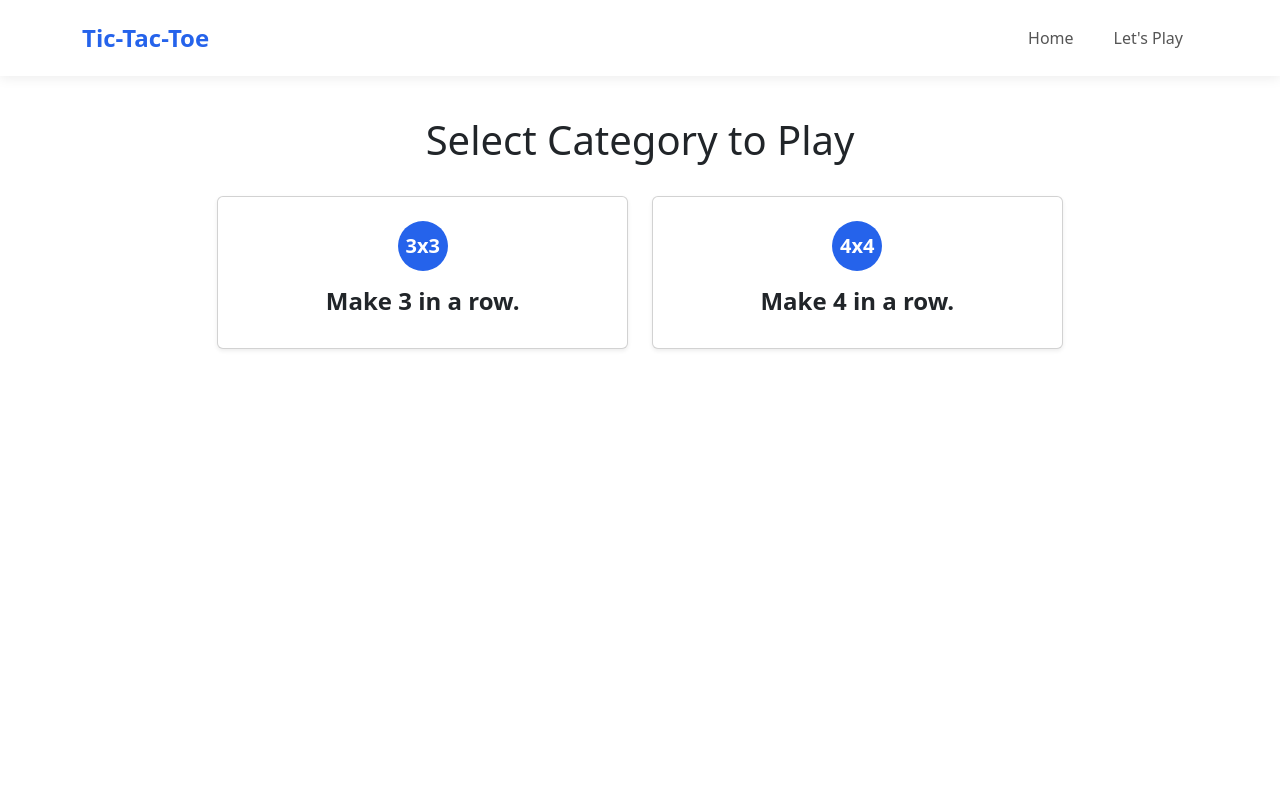
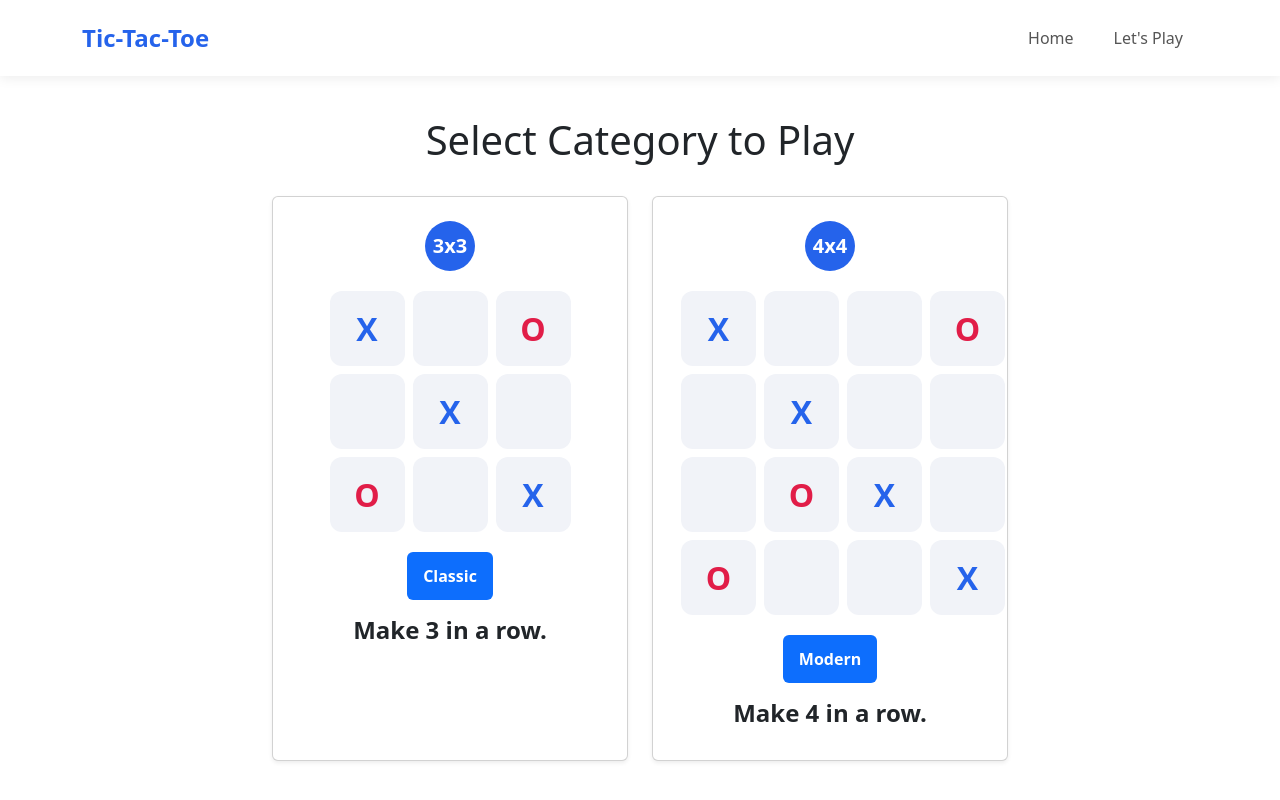
Before and after one commit to MuhammadHuzaifa21/Tic-Tac-Toe, a React app: page /select-game in a window 1280 px wide. Built offline with nearby package versions, Linux system fonts and the light colour scheme; the HTML template or start-up script is replaced by a standard one.

Commit message:
4x4 working in progress

```diff
--- a/src/App.jsx
+++ b/src/App.jsx
@@ -15,7 +15,7 @@ function App() {
 
         <Routes>
           <Route path='/' element={<Home />} />
-          <Route path='/game/3' element={<Game />} />
+          <Route path='/game/:size' element={<Game />} />
           <Route path='/select-game' element={<GameSelection />} />
         </Routes>
       </BrowserRouter>
--- a/src/Components/Board.jsx
+++ b/src/Components/Board.jsx
@@ -12,7 +12,7 @@ function Square({ value, onSquareClick }) {
     )
 }
 
-export default function Board({ xIsNext, squares, onPlay, onReset }) {
+export default function Board({ xIsNext, squares, onPlay, onReset, size }) {
 
     function handleClick(i) {
         if(squares[i] || calculateWinner(squares)) {
@@ -40,6 +40,11 @@ export default function Board({ xIsNext, squares, onPlay, onReset }) {
     } else {
         status = "Next Player: " + (xIsNext ? "X" : "O");
     }
+
+    const numbers = [10, 20, 30];
+    numbers.map((number) => {
+        console.log(number)
+    })
 
   return (
     <>
--- a/src/Pages/Game.jsx
+++ b/src/Pages/Game.jsx
@@ -1,9 +1,12 @@
 import { useState } from "react"
 import Board from "../Components/Board"
+import { useParams } from "react-router-dom"
 
 function Game() {
+    const type = useParams();
+    const size = Number(type.size);
 
-    const [history, setHistory] = useState([Array(9).fill(null)])
+    const [history, setHistory] = useState([Array(size * size).fill(null)])
     const [currentMove, setCurrentMove] = useState(0)
 
     const xIsNext = currentMove % 2 === 0
@@ -25,7 +28,7 @@ function Game() {
     }
 
     function resetGame() {
-        setHistory([Array(9).fill(null)]);
+        setHistory([Array(size * size).fill(null)]);
         setCurrentMove(0);
     }
 
@@ -50,10 +53,6 @@ function Game() {
                         {description}
                     </button>
                 </li>
-
-                <button className="btn btn-outline-secondary btn-sm">
-                    You are at move #{move + 1}
-                </button>
             </>
         )
     })
@@ -61,9 +60,10 @@ function Game() {
     return (
         <div className="container py-5 text-center">
             <h1>Tic Tac Toe</h1>
+
             <div className="row justify-content-center align-items-start g-4 mb-4">
                 <div className="col-md-auto">
-                    <span class="btn badge text-bg-primary fs-5">3x3</span>
+                    <span className="btn badge text-bg-primary fs-5">{size} x {size}</span>
                 </div>
             </div>
 
@@ -76,6 +76,7 @@ function Game() {
                         squares={currentSquares}
                         onPlay={handlePlay}
                         onReset={resetGame}
+                        size={size}
                     />
                 </div>
 
--- a/src/Pages/GameSelection.jsx
+++ b/src/Pages/GameSelection.jsx
@@ -1,18 +1,51 @@
-import React from 'react'
 import { Link } from 'react-router-dom'
+
+function Square({ value }) {
+
+    return (
+        <button
+            className={`square ${value === "X" ? "x-square" : "o-square"}`}
+        >
+            {value}
+        </button>
+    )
+}
 
 function GameSelection() {
   return (
     <>
+        <div className="container">
             <div className="row g-4 justify-content-center text-center mt-3">
 
                 <h1>Select Category to Play</h1>
                 {/* 3x3 */}
                 <div className="col-md-4">
-                <Link to="/game/3" className='text-decoration-none'>
+                    <Link to={`/game/${3}`} className='text-decoration-none'>
                         <div className="card h-100 border-1 shadow-sm text-center p-4">
 
                             <div className="step-number mx-auto mb-3"> 3x3 </div>
+
+                            <div className="board mx-auto">
+                                <div className="board-row">
+                                    <Square value="X" />
+                                    <Square value="" />
+                                    <Square value="O" />
+                                </div>
+
+                                <div className="board-row">
+                                    <Square value="" />
+                                    <Square value="X" />
+                                    <Square value="" />
+                                </div>
+
+                                <div className="board-row">
+                                    <Square value="O" />
+                                    <Square value="" />
+                                    <Square value="X" />
+                                </div>
+                            </div>
+
+                            <div className="badge text-bg-primary mx-auto mb-3 mt-3 fw-bold fs-6 p-3"> Classic </div>
 
                             <h4 className="fw-bold">
                                 Make 3 in a row.
@@ -24,10 +57,43 @@ function GameSelection() {
 
                 {/* 4x4 */}
                 <div className="col-md-4">
-                <Link to="/game/4" className='text-decoration-none'>
+                    <Link to={`/game/${4}`} className='text-decoration-none'>
                         <div className="card h-100 border-1 shadow-sm text-center p-4">
 
                             <div className="step-number mx-auto mb-3"> 4x4 </div>
+
+
+                            <div className="board mx-auto">
+                                <div className="board-row">
+                                    <Square value="X" />
+                                    <Square value="" />
+                                    <Square value="" />
+                                    <Square value="O" />
+                                </div>
+
+                                <div className="board-row">
+                                    <Square value="" />
+                                    <Square value="X" />
+                                    <Square value="" />
+                                    <Square value="" />
+                                </div>
+
+                                <div className="board-row">
+                                    <Square value="" />
+                                    <Square value="O" />
+                                    <Square value="X" />
+                                    <Square value="" />
+                                </div>
+
+                                <div className="board-row">
+                                    <Square value="O" />
+                                    <Square value="" />
+                                    <Square value="" />
+                                    <Square value="X" />
+                                </div>
+                            </div>
+
+                            <div className="badge text-bg-primary mx-auto mb-3 mt-3 fw-bold fs-6 p-3"> Modern </div>
 
                             <h4 className="fw-bold">
                                 Make 4 in a row.
@@ -37,6 +103,7 @@ function GameSelection() {
                     </Link>
                 </div>
             </div>
+        </div>
 
     </>
   )
--- a/src/css/Board.css
+++ b/src/css/Board.css
@@ -79,6 +79,32 @@
     transform: scale(1.05);
 }
 
+.square4 {
+    width: 75px;
+    height: 75px;
+
+    margin: 4px;
+
+    border: none;
+    border-radius: 12px;
+
+    background: #f1f3f8;
+
+    font-size: 32px;
+    font-weight: 700;
+
+    cursor: pointer;
+
+    transition: 0.2s;
+}
+
+
+/* Hover */
+
+.square4:hover {
+    background: #e2e5ec;
+    transform: scale(1.05);
+}
 
 /* X */
 
```
Lines whose indentation alone changed are shown as unchanged.
